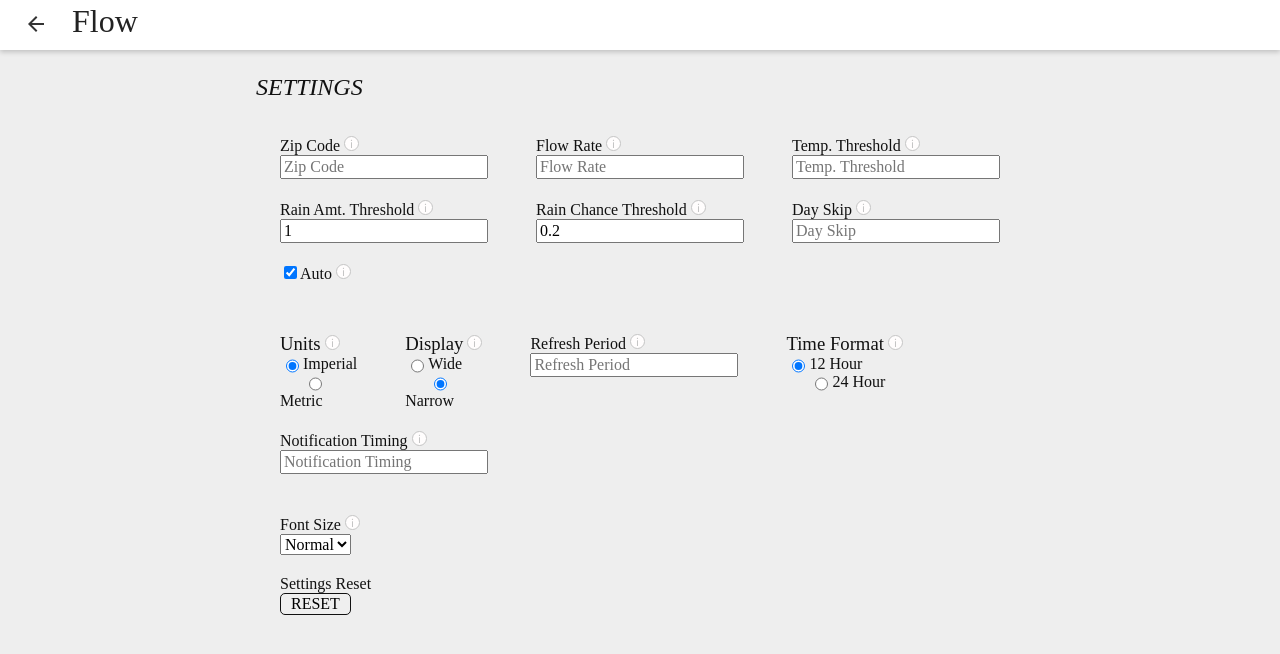
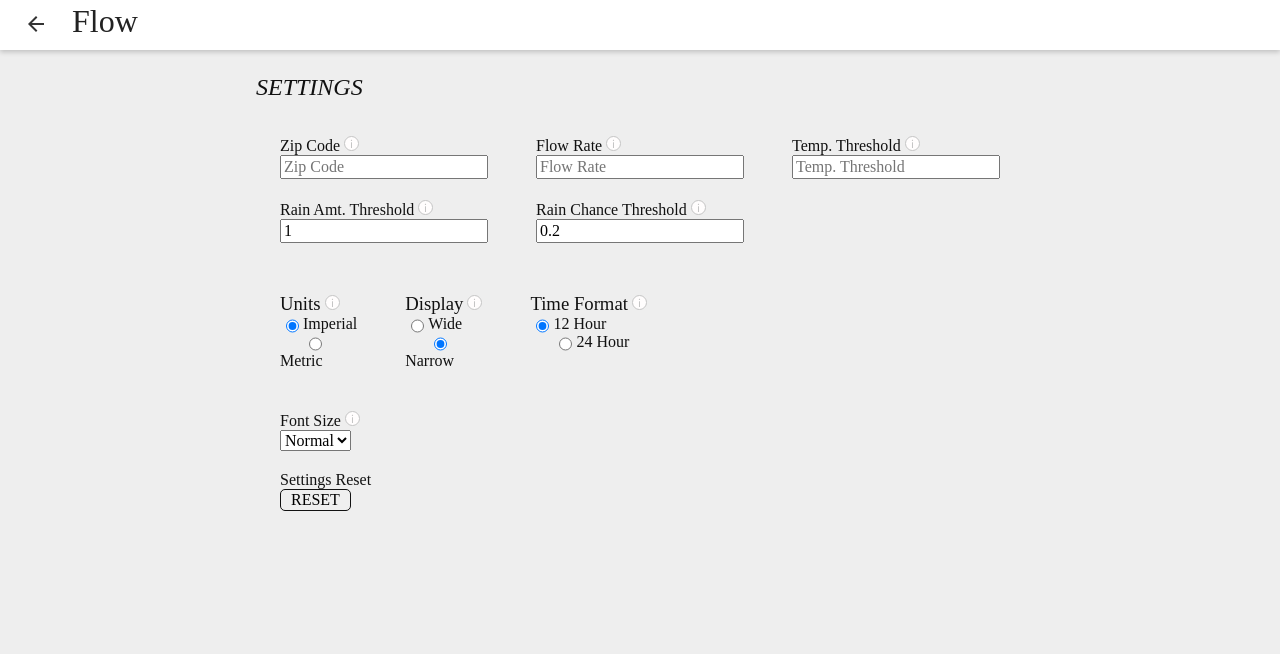
Before and after one commit to Thatguyjs/Flow-Mines, a React (Create React App) app: page /settings in a window 1280 px wide. Shown: the top 654 px of the page. Built offline with nearby package versions, Linux system fonts and the light colour scheme; a web font is replaced by a local one.

Commit message:
Remove unused imports & variables, hide unused settings
Added a description for the "Font Size" setting, commented out unused settings, and removed unused imports.

```diff
--- a/src/App.js
+++ b/src/App.js
@@ -1,5 +1,5 @@
 import { Link } from "react-router-dom";
-import React, {useEffect, useState} from "react";
+import React from "react";
 import './common/common.css';
 import './App.css';
 
--- a/src/Settings.js
+++ b/src/Settings.js
@@ -10,8 +10,8 @@ import ResetButton from './settings-components/reset.js';
 import ToggleButton from './settings-components/toggle.js';
 import ValueField from './settings-components/valuefield.js';
 
-import React, {useState} from "react";
-import App from "./App";
+import React from "react";
+
 
 // Name mapping, so components link to the correct setting
 const settings_map = {
@@ -42,6 +42,7 @@ const settings_descs = {
 	Units : "Sets DISPLAY units only. Settings are all in Imperial units.",
 	Display : "Sets Display Type for week.",
 	TimeFmt : "Sets Time format for display.",
+	FontSize : "Changes font size of text on the main page.",
 	NonFunctional : "Not Implemented Yet."
 }
 
@@ -50,25 +51,25 @@ const settings_descs = {
 class Settings extends React.Component {
 	components_top = [
 		{ type: ValueField, label: 'Zip Code', desc: settings_descs.ZipDesc},
-		/* { type: ValueField, label: 'Square Footage', desc: settings_descs.SF}, */
+		// { type: ValueField, label: 'Square Footage', desc: settings_descs.SF},
 		{ type: ValueField, label: 'Flow Rate', desc: settings_descs.FR},
 		{ type: ValueField, label: 'Temp. Threshold', desc: settings_descs.TempThresh},
 		{ type: ValueField, label: 'Rain Amt. Threshold', desc: settings_descs.RainAmtThresh},
 		{ type: ValueField, label: 'Rain Chance Threshold', desc: settings_descs.RainChanceThresh },
-		{ type: ValueField, label: 'Day Skip', desc: settings_descs.NonFunctional},
-		{ type: ToggleButton, label: 'Auto', isOn: true, desc: settings_descs.NonFunctional }
+		// { type: ValueField, label: 'Day Skip', desc: settings_descs.NonFunctional},
+		// { type: ToggleButton, label: 'Auto', isOn: true, desc: settings_descs.NonFunctional }
 	];
 
 	components_mid = [
 		{ type: RadioPanel, panelName: 'Units', selected: 'Imperial', options: ['Imperial', 'Metric'], desc: settings_descs.Units },
 		{ type: RadioPanel, panelName: 'Display', selected: 'Narrow', options: ['Wide', 'Narrow'], desc: settings_descs.Display },
-		{ type: ValueField, label: 'Refresh Period', desc: settings_descs.NonFunctional },
+		// { type: ValueField, label: 'Refresh Period', desc: settings_descs.NonFunctional },
 		{ type: RadioPanel, panelName: 'Time Format', selected: '12 Hour', options: ['12 Hour', '24 Hour'], desc: settings_descs.TimeFmt },
-		{ type: ValueField, label: 'Notification Timing', desc: settings_descs.NonFunctional }
+		// { type: ValueField, label: 'Notification Timing', desc: settings_descs.NonFunctional }
 	];
 
 	components_bottom = [
-		{ type: Dropdown, label: 'Font Size', selected: 'Normal', options: ['Small', 'Normal', 'Large'], desc: settings_descs.NonFunctional },
+		{ type: Dropdown, label: 'Font Size', selected: 'Normal', options: ['Small', 'Normal', 'Large'], desc: settings_descs.FontSize },
 		{ type: ResetButton }
 	];
 
--- a/src/WeatherAPIMod.js
+++ b/src/WeatherAPIMod.js
@@ -150,7 +150,7 @@ async function getAdvice() {
 	if (Storage.get('minRainAmt') !== null) {
 		rainAmtThresh = Storage.get('minRainAmt');
 	}
-	var rainChanceThresh = Storage.get('minRainChance');
+	// var rainChanceThresh = Storage.get('minRainChance');
 
 
 	getDaysList();
```
